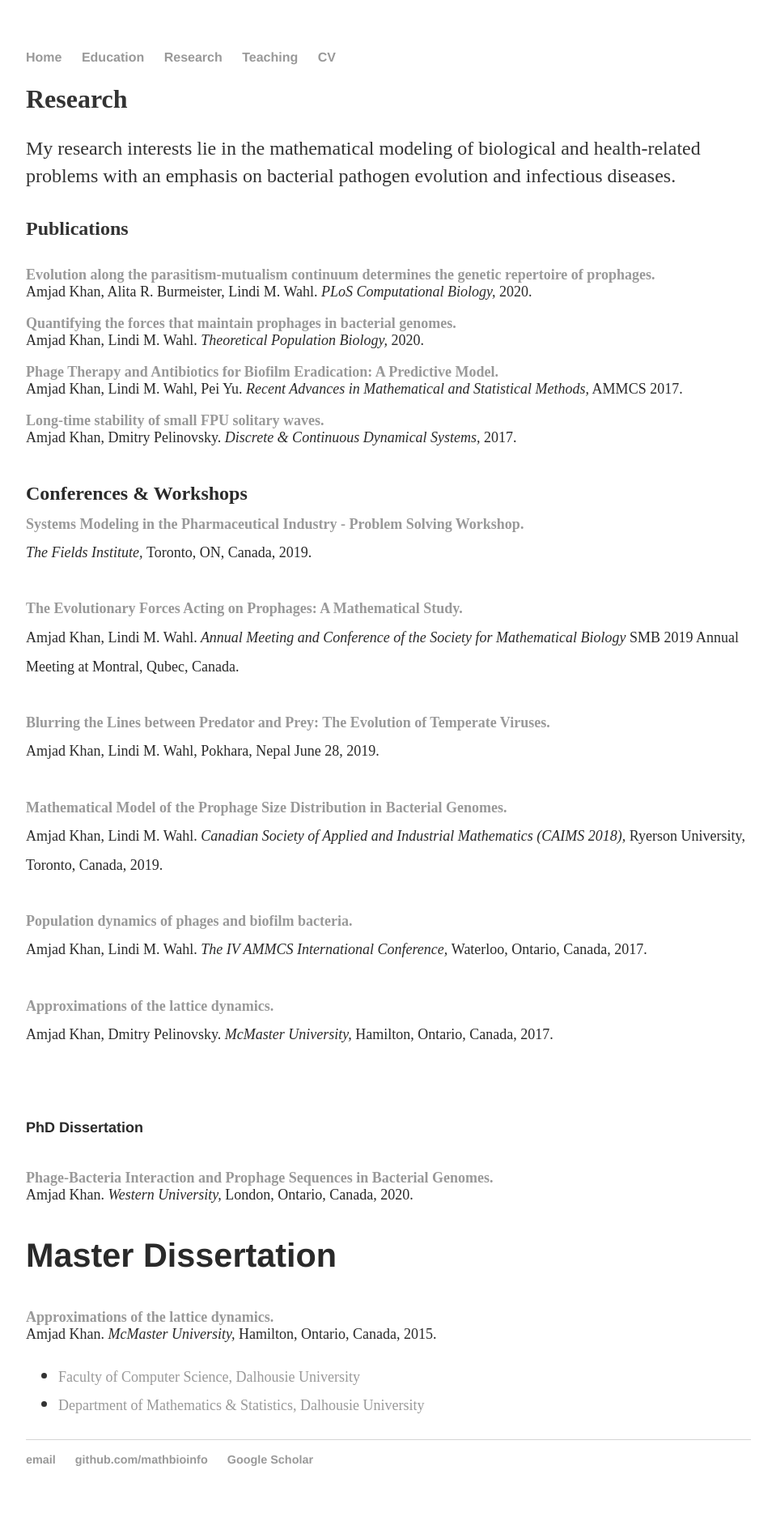
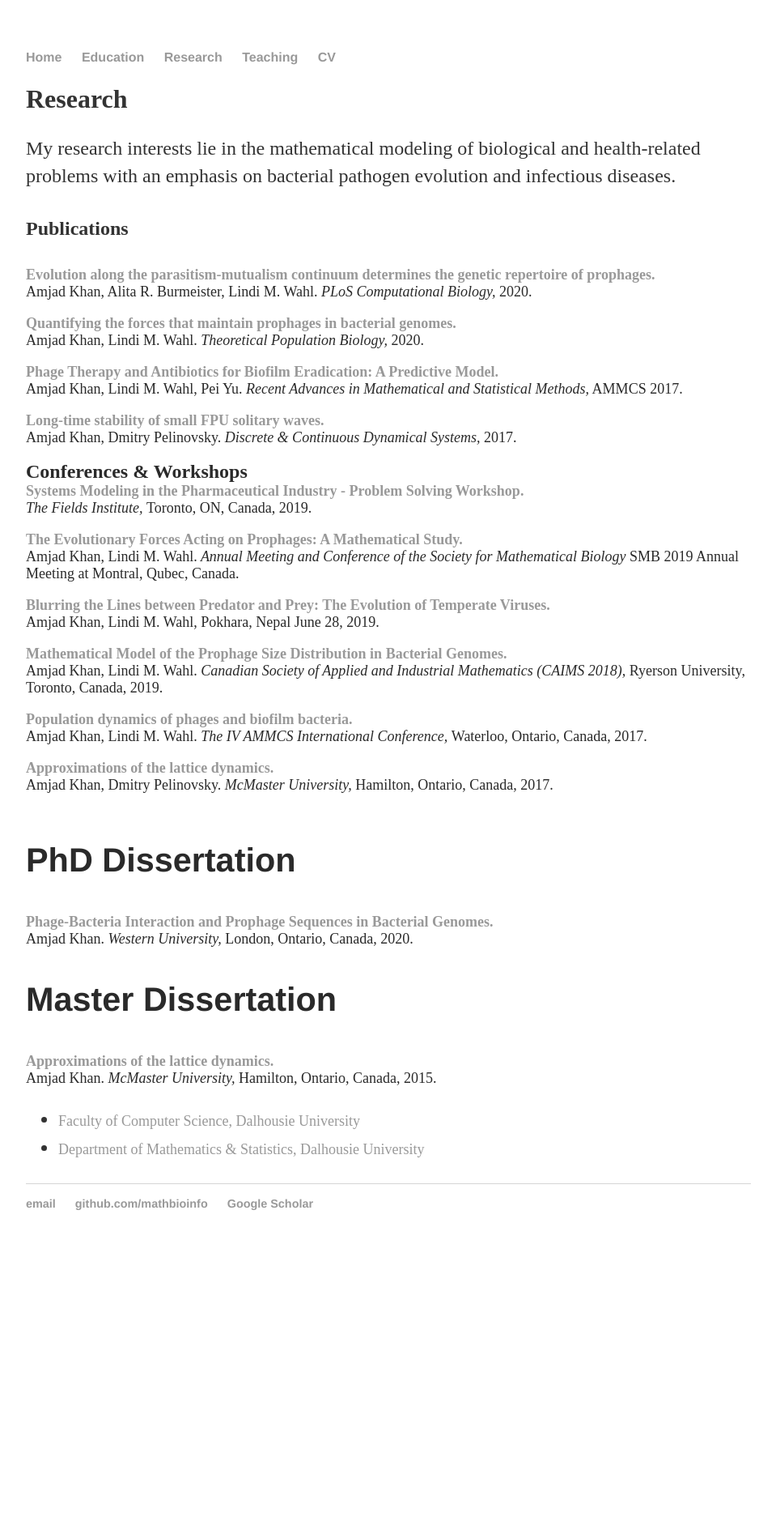
Before and after one commit to MathBioInfo/amjadkhan, a Jekyll site: the page built from Research/index.html, in a window 1280 px wide. Shown: the whole page at 81% size, without its empty margins (160-1119 px from the left). Built offline with Jekyll 4.4.1, drawn with Linux system fonts in a browser that asks for light colours; after the commit the page ends 1556 px from its top, so only the background shows below that.

Commit message:
Update index.html

```diff
--- a/Research/index.html
+++ b/Research/index.html
@@ -36,7 +36,7 @@
 	</strong></a><br />Amjad Khan, Dmitry Pelinovsky.<em> Discrete & Continuous Dynamical Systems,</em> 2017.
 	</font><br /><br /><font color="#2a2a2a" size="4">
 
-	<p><font size="5"><b>Conferences & Workshops</b></font><br>
+	<font size="5"><b>Conferences & Workshops</b></font><br>
 	<a href="http://www.fields.utoronto.ca/activities/19-20/systems-modeling">
 	<strong> Systems Modeling in the Pharmaceutical Industry - Problem Solving Workshop.
 	</strong></a><br /><em> The Fields Institute, </em> Toronto, ON, Canada, 2019.
```
